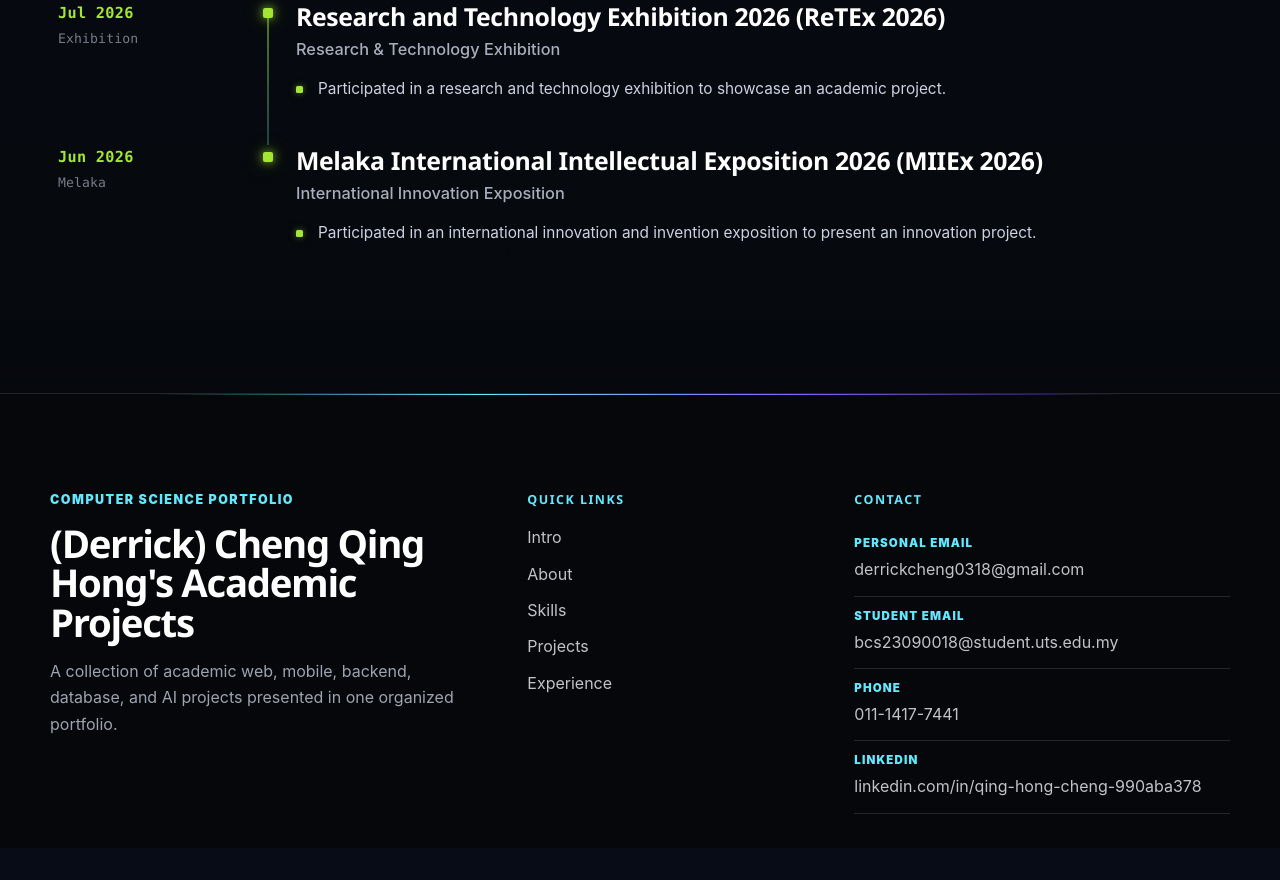
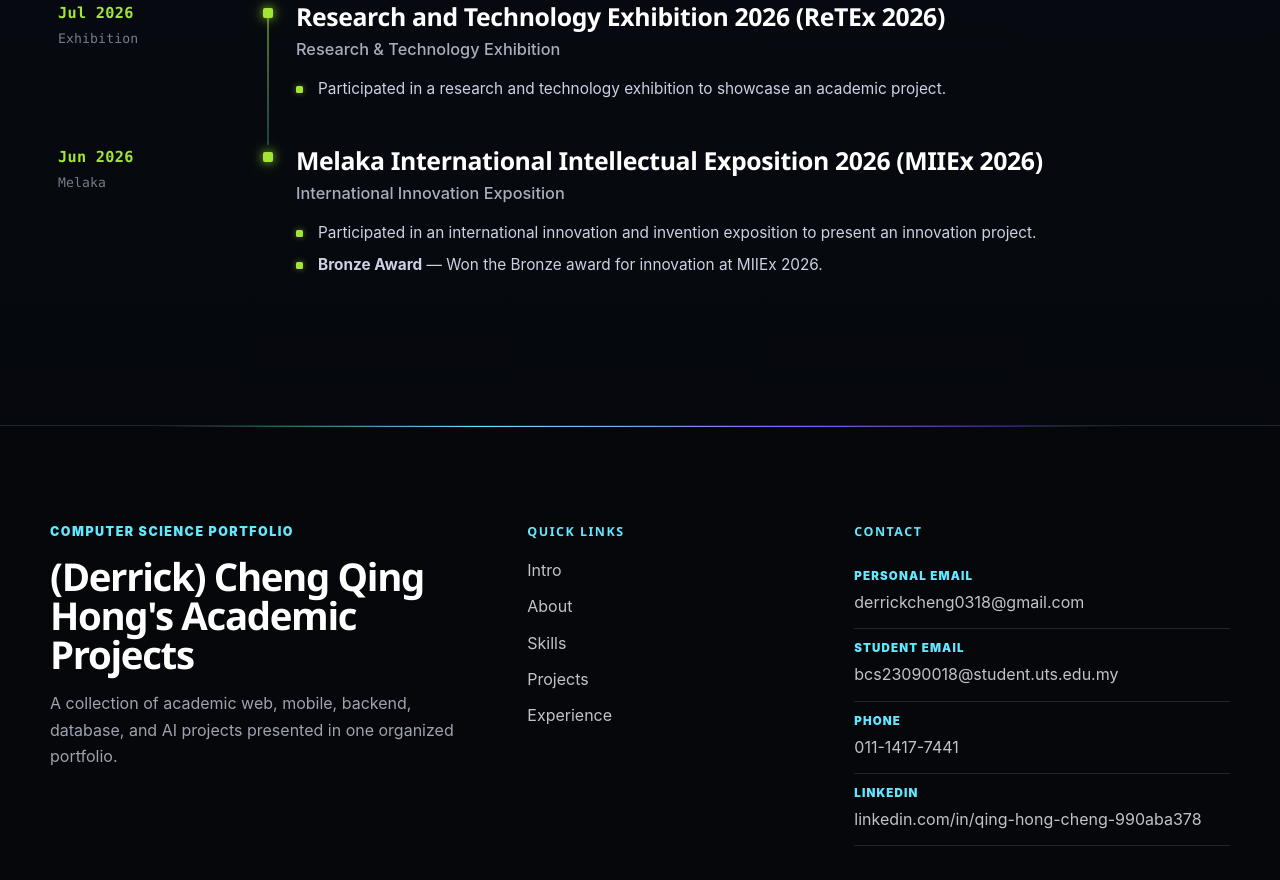
Before and after one commit to Derrick0318/portfolio, a Flask app: template templates/portfolio.html in a window 1280 px wide. Shown: the part 3317-4197 px from the top of the page. Before the commit the page ends 4165 px from the top, so only its background shows below. Run offline with Flask 3, Linux system fonts and the light colour scheme; the template is opened without the code that fills it, so the values that code supplies are empty.

Commit message:
Content: add MIIEx 2026 Bronze Award to experience

```diff
--- a/templates/portfolio/_experience.html
+++ b/templates/portfolio/_experience.html
@@ -42,6 +42,7 @@
           <p class="where-subtitle">International Innovation Exposition</p>
           <ul class="where-bullets">
             <li>Participated in an international innovation and invention exposition to present an innovation project.</li>
+            <li><strong>Bronze Award</strong> — Won the Bronze award for innovation at MIIEx 2026.</li>
           </ul>
         </div>
       </article>
```
